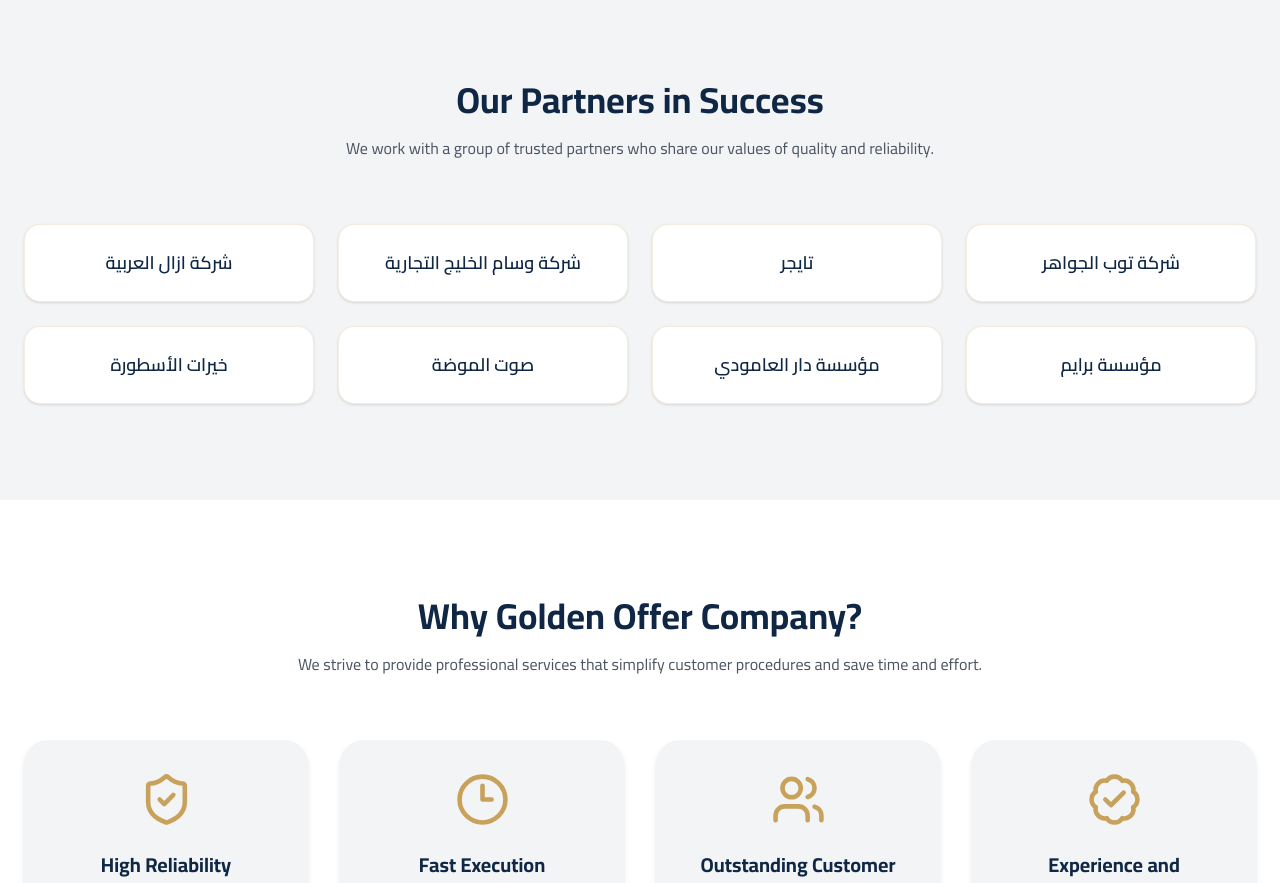
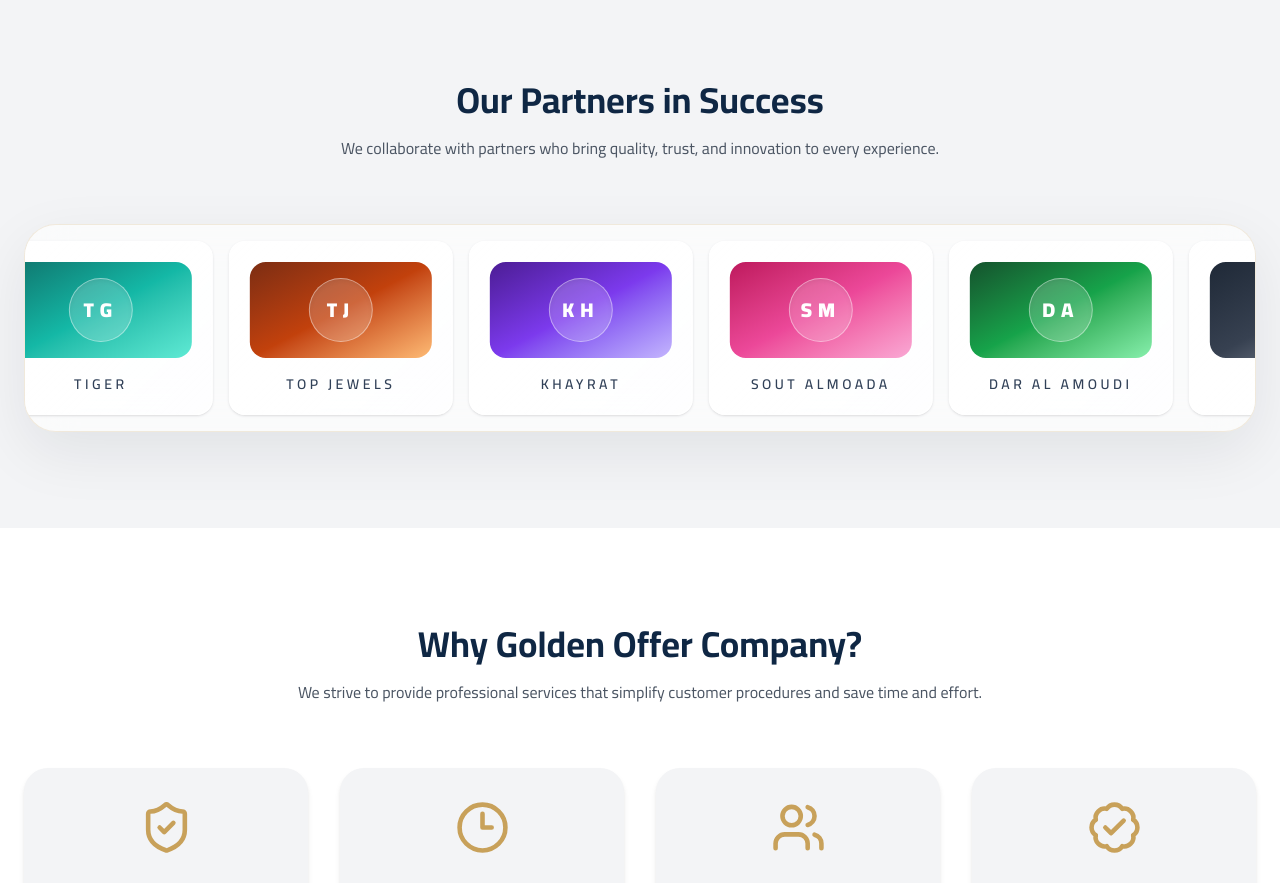
Before and after one commit to hala-2891/golden-offer-logistics, a Next.js app: page / in a window 1280 px wide. Shown: the part 2060-2943 px from the top of the page. Built offline with nearby package versions, Linux system fonts and the light colour scheme.

Commit message:
Update website

```diff
--- a/sections/Partners.tsx
+++ b/sections/Partners.tsx
@@ -1,44 +1,67 @@
 "use client";
 
+import { motion } from "framer-motion";
 import { useLanguage } from "@/components/LanguageProvider";
+
+type Partner = {
+  name: string;
+  initials: string;
+  accent: string;
+};
 
 export default function Partners() {
   const { language } = useLanguage();
 
-  const partners = [
-    "شركة ازال العربية",
-    "شركة وسام الخليج التجارية",
-    "تايجر",
-    "شركة توب الجواهر",
-    "خيرات الأسطورة",
-    "صوت الموضة",
-    "مؤسسة دار العامودي",
-    "مؤسسة برايم",
+  const partners: Partner[] = [
+    { name: "Azal", initials: "AZ", accent: "from-[#1E3A8A] via-[#2563EB] to-[#60A5FA]" },
+    { name: "Wesam Gulf", initials: "WG", accent: "from-[#B8860B] via-[#C8A15A] to-[#F7D98A]" },
+    { name: "Tiger", initials: "TG", accent: "from-[#0F766E] via-[#14B8A6] to-[#5EEAD4]" },
+    { name: "Top Jewels", initials: "TJ", accent: "from-[#7C2D12] via-[#C2410C] to-[#FDBA74]" },
+    { name: "Khayrat", initials: "KH", accent: "from-[#4C1D95] via-[#7C3AED] to-[#C4B5FD]" },
+    { name: "Sout Almoada", initials: "SM", accent: "from-[#BE185D] via-[#EC4899] to-[#F9A8D4]" },
+    { name: "Dar Al Amoudi", initials: "DA", accent: "from-[#14532D] via-[#16A34A] to-[#86EFAC]" },
+    { name: "Prime", initials: "PR", accent: "from-[#1F2937] via-[#374151] to-[#9CA3AF]" },
   ];
+
+  const duplicatedPartners = [...partners, ...partners];
 
   return (
     <section className="py-24 theme-surface-muted">
-      <div className="max-w-7xl mx-auto px-6">
+      <div className="mx-auto max-w-7xl px-6">
         <div className="text-center">
           <h2 className="text-4xl font-bold theme-text">
             {language === "ar" ? "شركاؤنا في النجاح" : "Our Partners in Success"}
           </h2>
-          <p className="mt-4 theme-text-muted max-w-2xl mx-auto">
+          <p className="mx-auto mt-4 max-w-2xl theme-text-muted">
             {language === "ar"
-              ? "نتعامل مع مجموعة من الشركاء الموثوقين الذين يشاركوننا قيم الجودة والاعتماد."
-              : "We work with a group of trusted partners who share our values of quality and reliability."}
+              ? "نتعاون مع مجموعة من الشركاء الذين يضيفون قيمة واحترافية لكل تجربة."
+              : "We collaborate with partners who bring quality, trust, and innovation to every experience."}
           </p>
         </div>
 
-        <div className="mt-16 grid gap-6 sm:grid-cols-2 lg:grid-cols-4">
-          {partners.map((partner, index) => (
-            <div
-              key={index}
-              className="rounded-2xl border border-[#C8A15A]/20 theme-surface p-6 text-center shadow-sm transition hover:-translate-y-1 hover:shadow-md"
-            >
-              <p className="text-lg font-semibold theme-text">{partner}</p>
-            </div>
-          ))}
+        <div className="mt-16 overflow-hidden rounded-[2rem] border border-[#C8A15A]/20 bg-white/60 p-4 shadow-[0_20px_60px_rgba(15,23,42,0.08)] backdrop-blur-xl">
+          <motion.div
+            animate={{ x: ["0%", "-50%"] }}
+            transition={{ duration: 24, repeat: Infinity, ease: "linear" }}
+            className="flex w-max gap-4"
+          >
+            {duplicatedPartners.map((partner, index) => (
+              <div
+                key={`${partner.name}-${index}`}
+                className="w-56 shrink-0 rounded-2xl border border-white/70 bg-gradient-to-br p-5 text-center shadow-sm"
+                style={{ backgroundImage: `linear-gradient(135deg, rgba(255,255,255,0.95), rgba(255,255,255,0.75))` }}
+              >
+                <div className={`rounded-2xl bg-gradient-to-br ${partner.accent} p-4`}>
+                  <div className="mx-auto flex h-16 w-16 items-center justify-center rounded-full border border-white/40 bg-white/20 text-xl font-black tracking-[0.3em] text-white shadow-inner">
+                    {partner.initials}
+                  </div>
+                </div>
+                <p className="mt-4 text-sm font-semibold uppercase tracking-[0.25em] text-slate-700">
+                  {partner.name}
+                </p>
+              </div>
+            ))}
+          </motion.div>
         </div>
       </div>
     </section>
```
